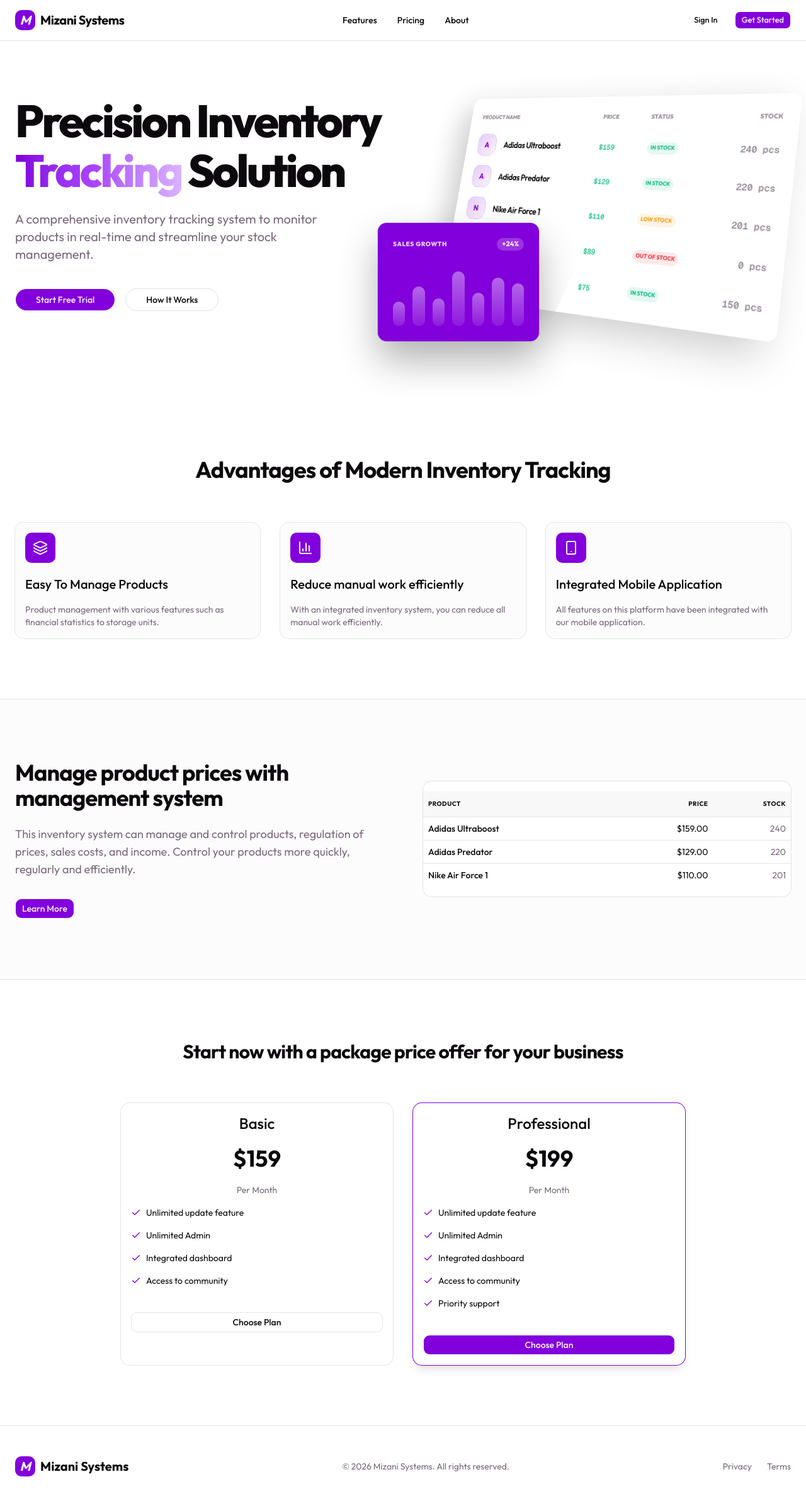
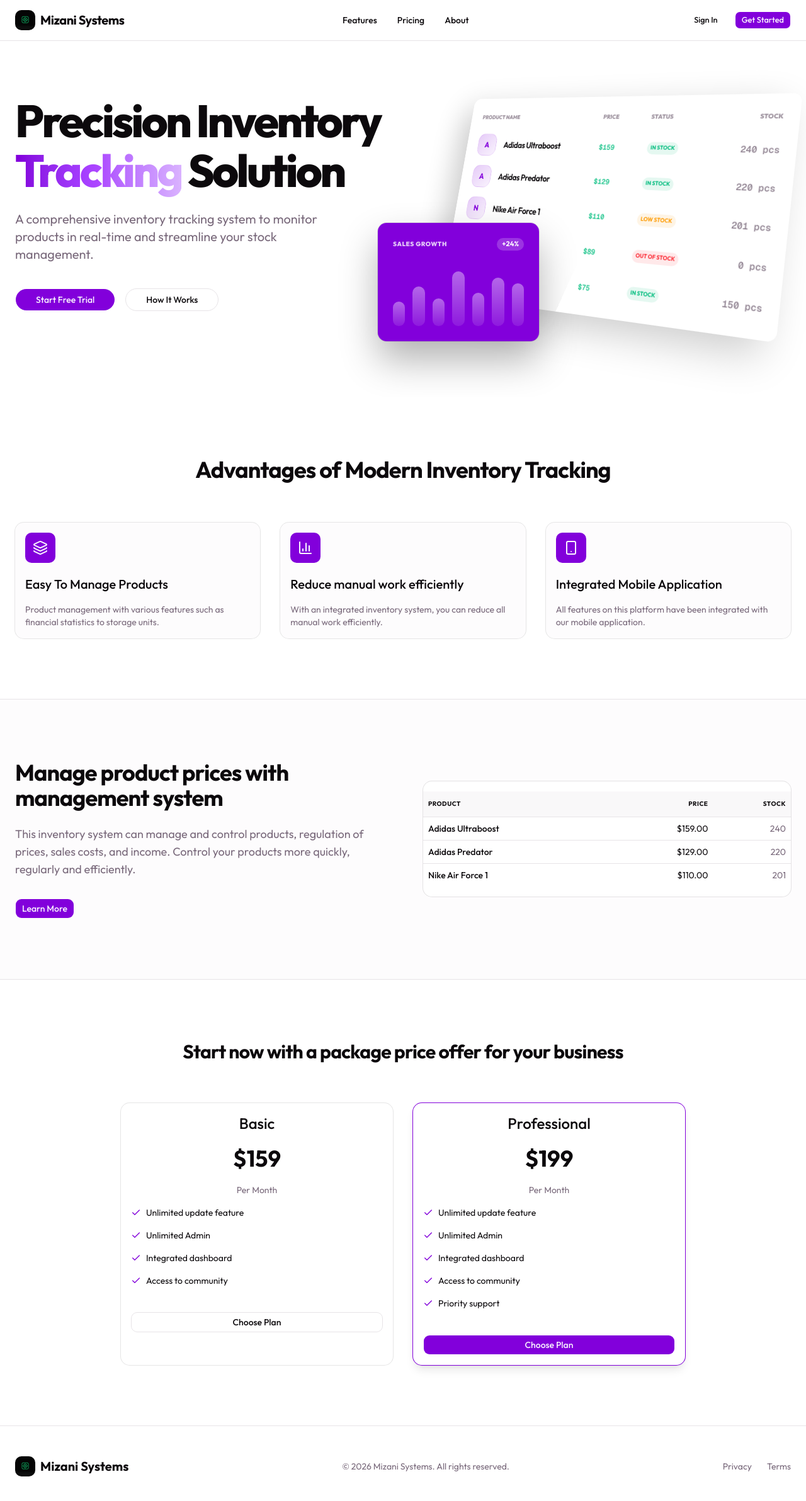
Before and after one commit to dikie001/mizani-systems--inventory-tracker-, a Next.js app: page / in a window 1280 px wide. Shown: the top 2384 px of the page at 63% size. Built offline with nearby package versions, Linux system fonts and the light colour scheme; no server answers.

Commit message:
feat: implement Google authentication page and super-admin sidebar component

```diff
--- a/app/LandingClient.tsx
+++ b/app/LandingClient.tsx
@@ -29,8 +29,8 @@ function Navbar({ session }: { session: any }) {
     <header className="sticky top-0 z-50 w-full border-b bg-background/95 backdrop-blur supports-[backdrop-filter]:bg-background/60">
       <div className="container mx-auto flex h-16 items-center justify-between px-6">
         <Link href="/" className="flex items-center gap-2 font-bold text-xl tracking-tight">
-          <div className="flex h-8 w-8 items-center justify-center rounded-lg bg-primary text-primary-foreground italic">
-            M
+          <div className="flex h-8 w-8 items-center justify-center rounded-lg overflow-hidden shrink-0">
+            <img src="/logo.png" alt="Mizani Systems" className="h-full w-full object-contain" />
           </div>
           <span>Mizani Systems</span>
         </Link>
@@ -308,8 +308,8 @@ function Footer() {
     <footer className="bg-background py-12 border-t">
       <div className="container mx-auto px-6 flex flex-col md:flex-row justify-between items-center gap-6">
         <div className="flex items-center gap-2 font-bold text-xl">
-          <div className="flex h-8 w-8 items-center justify-center rounded-lg bg-primary text-primary-foreground italic">
-            M
+          <div className="flex h-8 w-8 items-center justify-center rounded-lg overflow-hidden shrink-0">
+            <img src="/logo.png" alt="Mizani Systems" className="h-full w-full object-contain" />
           </div>
           <span>Mizani Systems</span>
         </div>
--- a/app/auth/page.tsx
+++ b/app/auth/page.tsx
@@ -152,7 +152,9 @@ export default function AuthPage() {
 
         <Card className="rounded-2xl border bg-card text-card-foreground shadow-sm">
           <CardHeader className="items-center gap-3 px-6 pt-6 text-center">
-
+            <div className="flex h-12 w-12 items-center justify-center shrink-0 overflow-hidden mb-1">
+              <img src="/logo.png" alt="Logo" className="h-full w-full object-contain" />
+            </div>
             <div className="space-y-1">
               <CardTitle className="text-2xl tracking-tight">
                 Continue to StockVault
--- a/components/super-admin-sidebar.tsx
+++ b/components/super-admin-sidebar.tsx
@@ -45,8 +45,8 @@ export function SuperAdminSidebar() {
       {/* Brand Header */}
       <SidebarHeader className="h-16 justify-center border-b border-sidebar-border/60 px-3 py-0 group-data-[collapsible=icon]:h-16">
         <div className="flex items-center gap-2.5 px-1">
-          <div className="h-9 w-9 rounded-lg bg-primary/10 flex items-center justify-center ring-1 ring-border shrink-0">
-            <ShieldAlert className="h-4.5 w-4.5 text-primary" />
+          <div className="h-9 w-9 flex items-center justify-center shrink-0 overflow-hidden">
+            <img src="/logo.png" alt="Admin Logo" className="h-full w-full object-contain" />
           </div>
           {!isCollapsed && (
             <div className="text-left">
```
